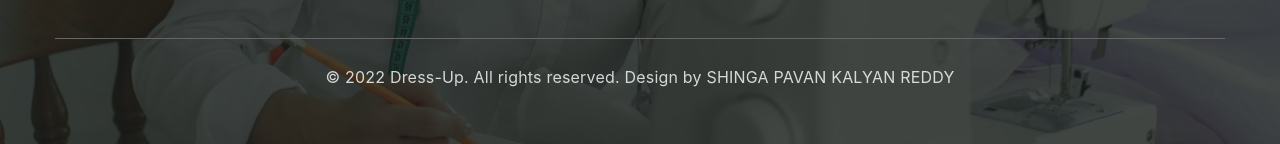
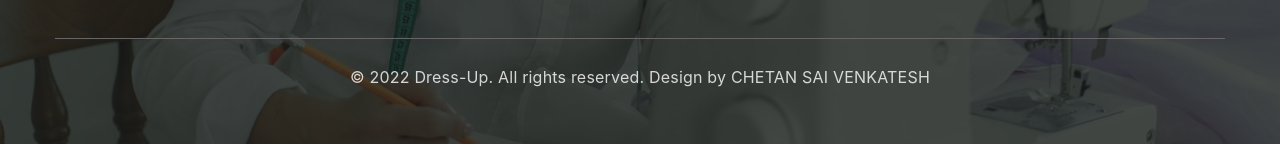
Before and after one commit to 19121a03e5/frt, a plain HTML site: page contact.html in a window 1280 px wide. Shown: the part 1993-2137 px from the top of the page. Drawn offline with Linux system fonts and the light colour scheme.

Commit message:
Update contact.html

```diff
--- a/contact.html
+++ b/contact.html
@@ -224,7 +224,7 @@
                 </div>
             </div>
             <div class="below-section text-center pt-4 mt-5">
-                <p class="copy-text">&copy; 2022 Dress-Up. All rights reserved. Design by  SHINGA PAVAN KALYAN REDDY
+                <p class="copy-text">&copy; 2022 Dress-Up. All rights reserved. Design by  CHETAN SAI VENKATESH
 
                 </p>
             </div>
```
